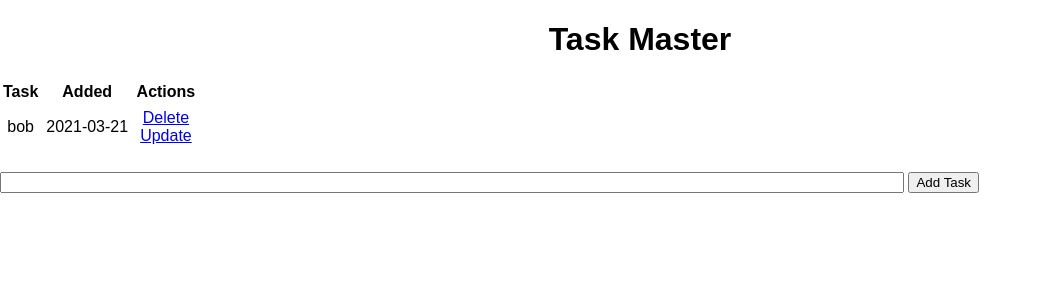
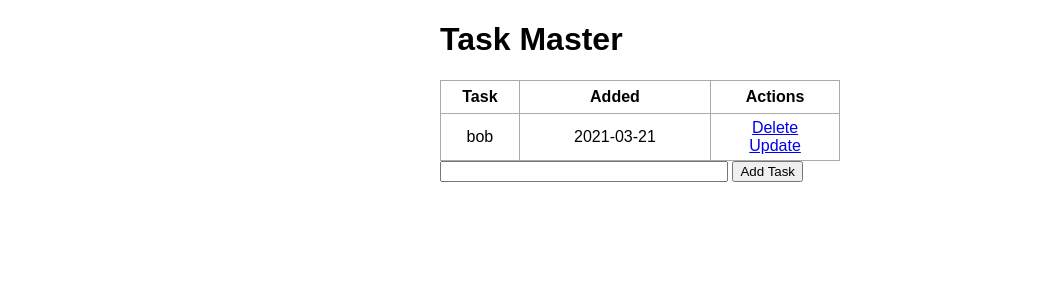
Before and after one commit to beth-gooding/Task-Master-freeCodeCamp-Tutorial, a Flask app: page / in a window 1280 px wide. Shown: the top 300 px of the page, without its empty margins (0-1042 px from the left). Run offline with Flask 2, Linux system fonts and the light colour scheme; data comes from the database, SQL or seed files in the repository.

Commit message:
Updates CSS

```diff
--- a/static/css/main.css
+++ b/static/css/main.css
@@ -1,14 +1,24 @@
-body {
+body, html {
     margin: 0;
     font-family: sans-serif;
 }
 
-form {
-    margin-top: 20px;
+.content {
+    margin: 0 auto;
+    width: 400px;
 }
 
-#content {
-    width: 70%;
+table, td, th {
+    border: 1px solid #aaa;
+}
+
+table {
+    border-collapse: collapse;
+    width: 100%;
+}
+
+th {
+    height: 30px;
 }
 
 td {
@@ -16,6 +26,10 @@ td {
     padding: 5px;
 }
 
-h1 {
-    text-align: center;
+.form {
+    margin-top: 20px;
 }
+
+#content {
+    width: 70%;
+}
```
